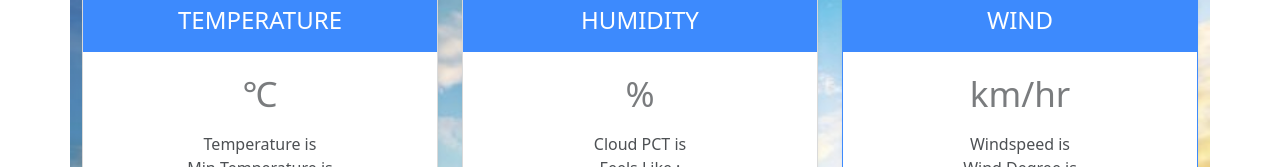
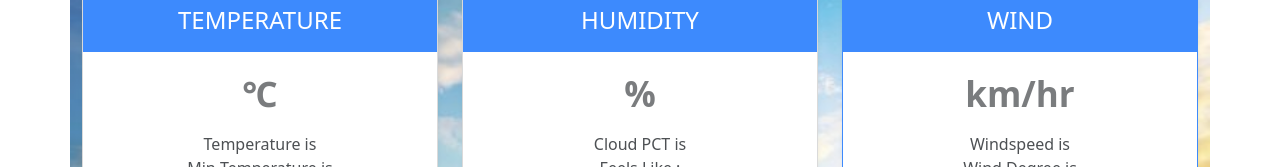
Before and after one commit to argha072k/Forecastro, a plain HTML site: page weather/index.html in a window 1280 px wide. Shown: the part 163-330 px from the top of the page. Drawn offline with nearby package versions, Linux system fonts and the light colour scheme.

Commit message:
Update index.html

```diff
--- a/weather/index.html
+++ b/weather/index.html
@@ -73,7 +73,7 @@
                             <h4 class="my-0 fw-normal">TEMPERATURE</h4>
                         </div>
                         <div class="card-body">
-                            <h1 class="card-title pricing-card-title"><span id="temp2"></span><small class="text-muted fw-light"><span>&#8451;</span></small>
+                            <h1 class="card-title pricing-card-title"><span id="temp2"></span><small class="text-muted fw-bold"><span> &#8451;</span></small>
                             </h1>
                             <ul class="list-unstyled mt-3 mb-4">
                                 <li>Temperature is <span id="temp"></span></li>
@@ -90,7 +90,7 @@
                             <h4 class="my-0 fw-normal">HUMIDITY</h4>
                         </div>
                         <div class="card-body">
-                            <h1 class="card-title pricing-card-title"><span id="humidity2"></span><small class="text-muted fw-light">%</small>
+                            <h1 class="card-title pricing-card-title"><span id="humidity2"></span><small class="text-muted fw-bold"> %</small>
                             </h1>
                             <ul class="list-unstyled mt-3 mb-4">
                                 <li>Cloud PCT is <span id="cloud_pct"></span></li>
@@ -107,7 +107,7 @@
                             <h4 class="my-0 fw-normal">WIND</h4>
                         </div>
                         <div class="card-body">
-                            <h1 class="card-title pricing-card-title"><span id="wind_speed2"></span><small class="text-muted fw-light">km/hr</small>
+                            <h1 class="card-title pricing-card-title"><span id="wind_speed2"></span><small class="text-muted fw-bold"> km/hr</small>
                             </h1>
                             <ul class="list-unstyled mt-3 mb-4">
                                 <li>Windspeed is <span id="wind_speed"></span></li>
```
